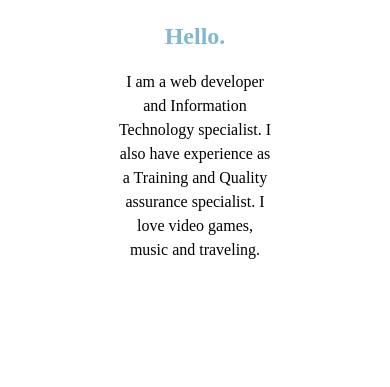
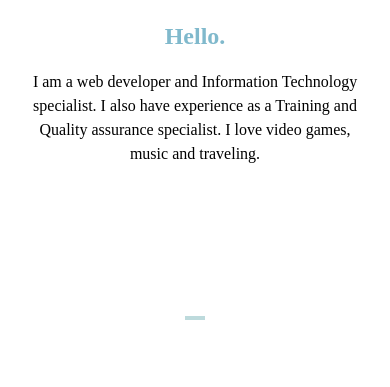
Before and after one commit to Metalockie/html-portfolio, a plain HTML site: page index.html in a window 390 px wide. Shown: the part 457-844 px from the top of the page. Drawn offline with Linux system fonts and the light colour scheme.

Commit message:
Update style.css

```diff
--- a/style.css
+++ b/style.css
@@ -260,7 +260,7 @@ h2 {
     }
 
     .section2 p {
-        width: 90vw;
+        Max-width: 90%;
         margin-left: 2rem;
         margin-right: 2rem;
         font-size: medium;
```
